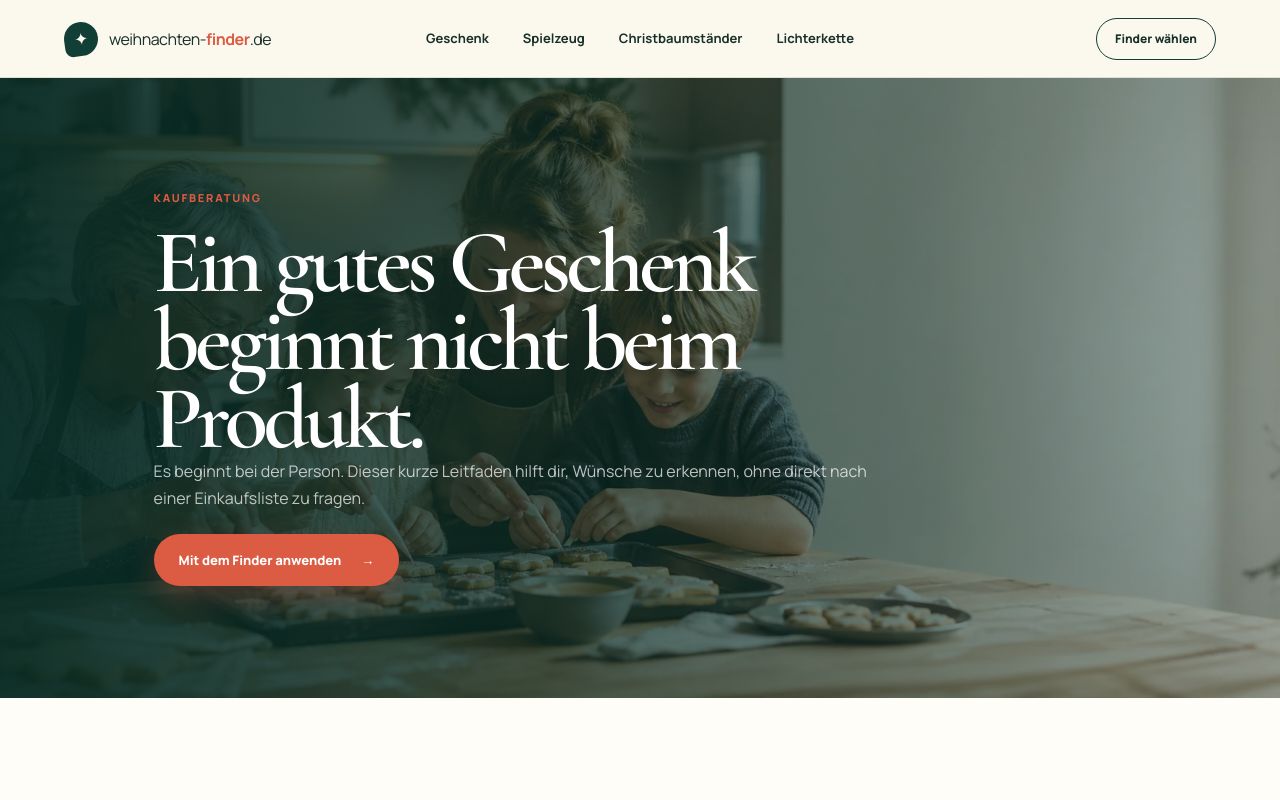
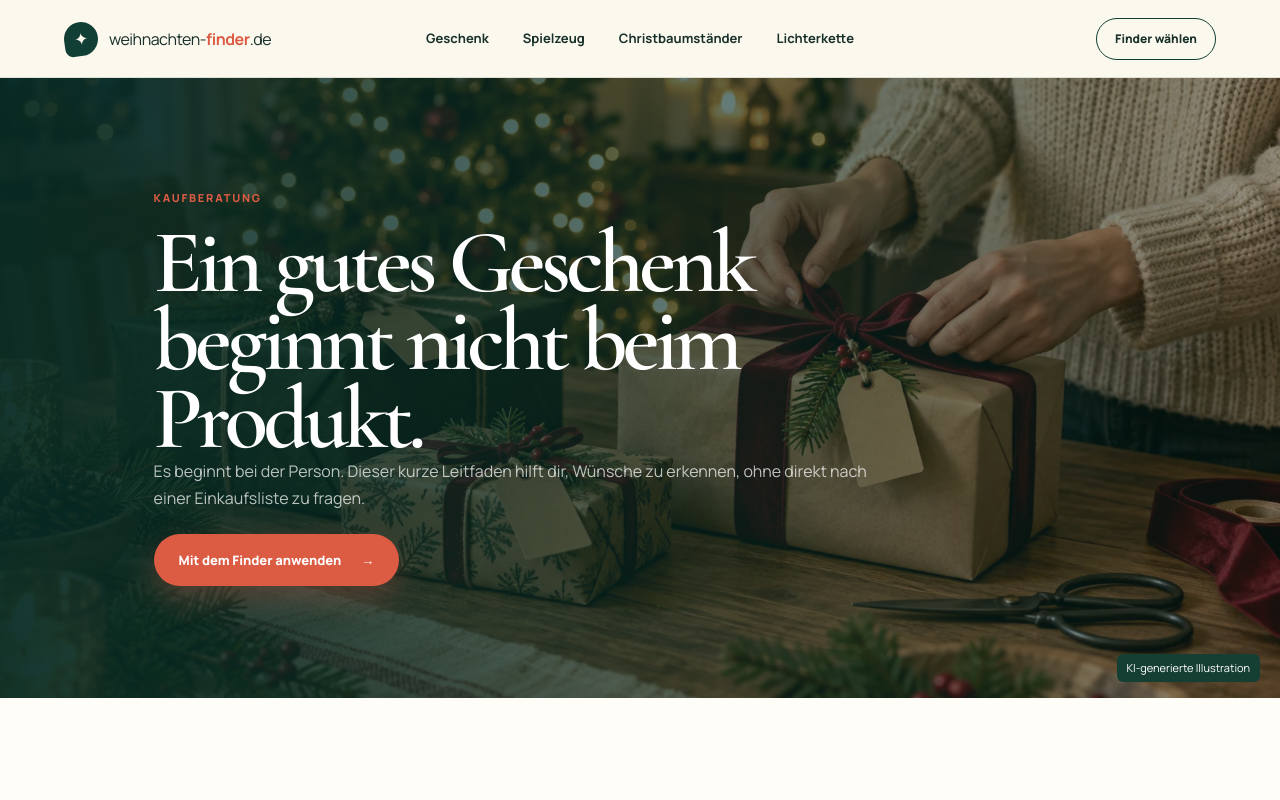
Before and after one commit to FunkeyMedia/weihnachten-finder-de, a Next.js app: page /ratgeber in a window 1280 px wide. Shown: the top 800 px of the page. Built offline with nearby package versions, Linux system fonts and the light colour scheme; no server answers.

Commit message:
Add contextual editorial images to guides and discovery pages

```diff
--- a/app/[slug]/page.tsx
+++ b/app/[slug]/page.tsx
@@ -8,7 +8,7 @@ import { SiteHeader } from '@/components/site-header';
 type ContentPage = { kicker: string; title: string; intro: string; sections: { title: string; body: string }[]; action?: string; image?: string };
 
 const pages: Record<string, ContentPage> = {
-  ratgeber: { kicker: 'Kaufberatung', title: 'Ein gutes Geschenk beginnt nicht beim Produkt.', intro: 'Es beginnt bei der Person. Dieser kurze Leitfaden hilft dir, Wünsche zu erkennen, ohne direkt nach einer Einkaufsliste zu fragen.', image: '/images/heroes/backen.webp', action: 'Mit dem Finder anwenden', sections: [
+  ratgeber: { kicker: 'Kaufberatung', title: 'Ein gutes Geschenk beginnt nicht beim Produkt.', intro: 'Es beginnt bei der Person. Dieser kurze Leitfaden hilft dir, Wünsche zu erkennen, ohne direkt nach einer Einkaufsliste zu fragen.', image: '/images/editorial/weihnachtsgeschenke-verpacken-20260918.webp', action: 'Mit dem Finder anwenden', sections: [
     { title: '1. An Alltag statt Alter denken', body: 'Alter und Geschlecht sagen wenig über ein passendes Geschenk. Aussagekräftiger ist, wie jemand freie Zeit verbringt, welche kleinen Probleme immer wieder auftauchen und welche Rituale Freude machen.' },
     { title: '2. Die gewünschte Wirkung klären', body: 'Soll das Geschenk praktisch helfen, emotionale Nähe zeigen, überraschen oder gemeinsame Zeit schaffen? Diese Wirkung ist im Finder ein eigenes Kriterium und kann zwei scheinbar ähnliche Produkte klar voneinander trennen.' },
     { title: '3. Budget als Rahmen verstehen', body: 'Ein Preisrahmen schafft Orientierung. Er sagt nichts über die Bedeutung des Geschenks aus. Deshalb zeigen wir neben dem besten Gesamttreffer immer eine preisbewusste und eine besondere Alternative.' },
@@ -54,5 +54,5 @@ export async function generateMetadata({ params }: { params: Promise<{ slug: str
 export default async function ContentPage({ params }: { params: Promise<{ slug: string }> }) {
   const { slug } = await params; const page = pages[slug]; if (!page) notFound();
   const actionHref = slug === 'kontakt' ? 'mailto:pascal@funkeymedia.de?subject=Weihnachten-Finder' : '/finder';
-  return <main><SiteHeader/><section className={`editorial-hero ${page.image ? 'with-image' : ''}`}>{page.image && <><Image src={page.image} alt="Gemeinsames weihnachtliches Erlebnis" fill priority sizes="100vw"/><div className="editorial-shade"/></>}<div><p className="section-kicker">{page.kicker}</p><h1>{page.title}</h1><p>{page.intro}</p>{page.action && <Link className="button button-primary" href={actionHref}>{page.action} <span aria-hidden="true">→</span></Link>}</div></section><section className="article-sections">{page.sections.map((section, index) => <article key={section.title}><span>{String(index + 1).padStart(2, '0')}</span><div><h2>{section.title}</h2><p>{section.body}</p></div></article>)}</section>{!['impressum','datenschutz'].includes(slug) && <section className="article-cta"><p className="section-kicker">Bereit für eine klare Auswahl?</p><h2>In weniger als einer Minute zu drei passenden Ideen.</h2><Link className="button button-secondary" href="/finder">Finder starten →</Link></section>}<SiteFooter/></main>;
+  return <main><SiteHeader/><section className={`editorial-hero ${page.image ? 'with-image' : ''}`}>{page.image && <><Image src={page.image} alt="Weihnachtsgeschenke werden mit Papier, Stoffband und Tannenzweigen verpackt" fill priority sizes="100vw"/><div className="editorial-shade"/><span className="editorial-image-credit">KI-generierte Illustration</span></>}<div><p className="section-kicker">{page.kicker}</p><h1>{page.title}</h1><p>{page.intro}</p>{page.action && <Link className="button button-primary" href={actionHref}>{page.action} <span aria-hidden="true">→</span></Link>}</div></section><section className="article-sections">{page.sections.map((section, index) => <article key={section.title}><span>{String(index + 1).padStart(2, '0')}</span><div><h2>{section.title}</h2><p>{section.body}</p></div></article>)}</section>{!['impressum','datenschutz'].includes(slug) && <section className="article-cta"><p className="section-kicker">Bereit für eine klare Auswahl?</p><h2>In weniger als einer Minute zu drei passenden Ideen.</h2><Link className="button button-secondary" href="/finder">Finder starten →</Link></section>}<SiteFooter/></main>;
 }
--- a/app/globals.css
+++ b/app/globals.css
@@ -336,3 +336,5 @@ h1 em { color:#f0c36b; font-weight:500; }
   .result-list{padding-inline:12px}.result-content{padding:24px 20px}.match-meter{right:18px}.result-content h2{font-size:29px}.compare-callout{padding:28px}.result-actions{align-items:stretch;flex-direction:column}.result-actions .button{width:100%}
   .detail-facts>div{grid-template-columns:1fr}.article-sections article{grid-template-columns:1fr;gap:10px}.article-sections article>span{font-size:20px}
 }
+
+.editorial-image-credit{position:absolute;bottom:16px;right:20px;z-index:3;color:#fff;background:#163f34;padding:6px 10px;font-size:11px;border-radius:6px}
```
Also changed, not shown: public/images/editorial/weihnachtsgeschenke-verpacken-20260918.webp (added), 1 other file (tests, documents, lock files or other folders).
